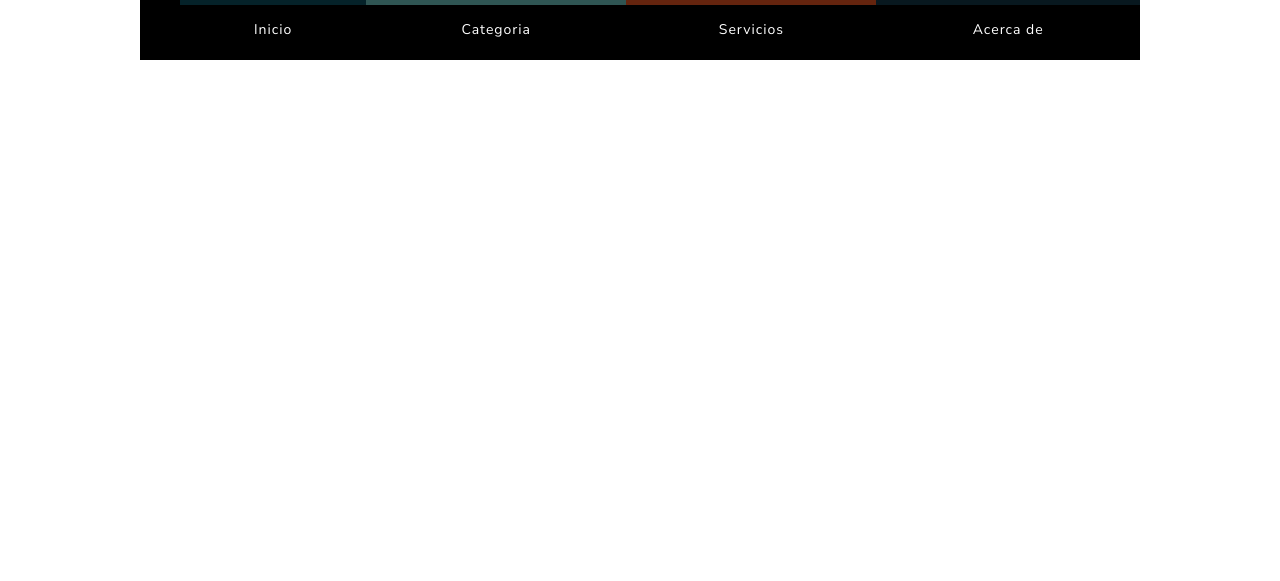
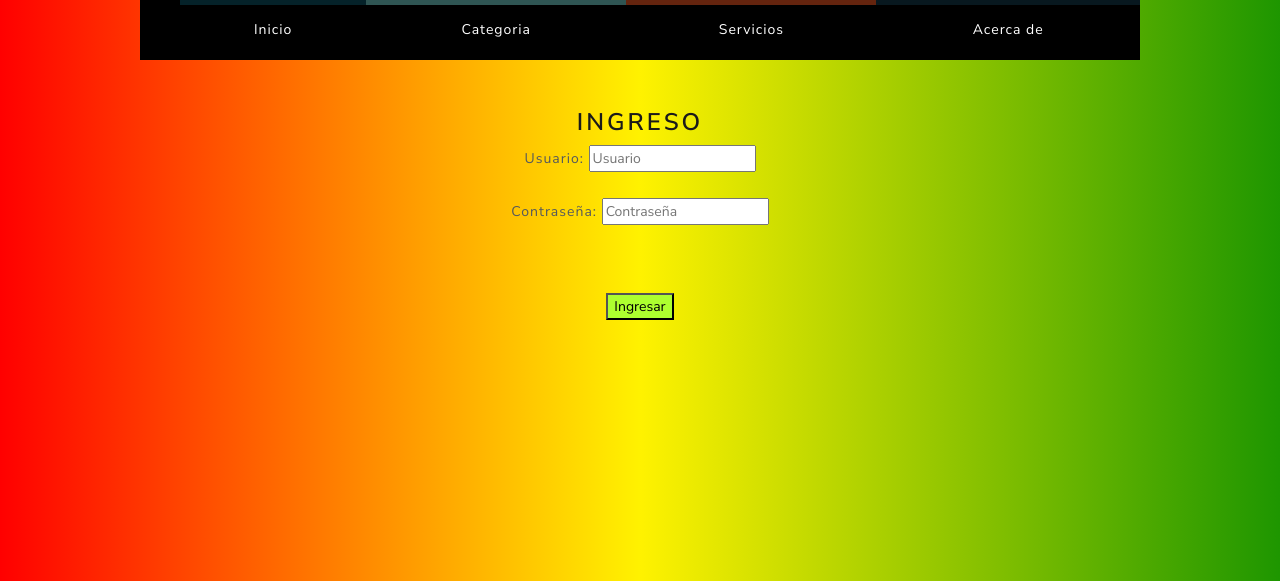
Before and after one commit to Shifu353/Unidad-5, a Flask app: template Templates/index.html in a window 1280 px wide. Shown: the top 581 px of the page. Run offline with Flask 2, Linux system fonts and the light colour scheme; the template is opened without the code that fills it, so the values that code supplies are empty; some libraries are stand-ins or nearby versions.

Commit message:
Update index.html

```diff
--- a/Templates/index.html
+++ b/Templates/index.html
@@ -1,11 +1,18 @@
 {% extends "base_template.html" %}
+{% block title %} Ingreso {% endblock %}
 {% block content %}
-<div>
-    {% if Tipo == "Mozo" %}
-    <h1>Bienvenido Mozo
-    </h1>
-    <h2>Elija algunas de las siguintes Opciones</h2>
-    <li></li>
-    {% endif %}
-</div>
+<header>
+    <link rel="stylesheet" href="{{ url_for('static',filename='css/EstiloIngreso.css') }}">
+</header>
+    <form action="http://localhost:5000/ingresar" method="POST" style="width: 60%; margin-left:20% ;">
+        <h3> Ingreso </h3>
+        <label for="user">Usuario: </label>
+        <input type="text" name="user" placeholder="Usuario" /><br><br>
+        <label for="password">Contraseña: </label>
+        <input type="password" name="password" placeholder="Contraseña" />
+        <br><br>
+        <br><br>
+        <input type="submit" value="Ingresar" style="background:greenyellow"/>
+        <br><br>
+    </form>
 {% endblock %}
```
